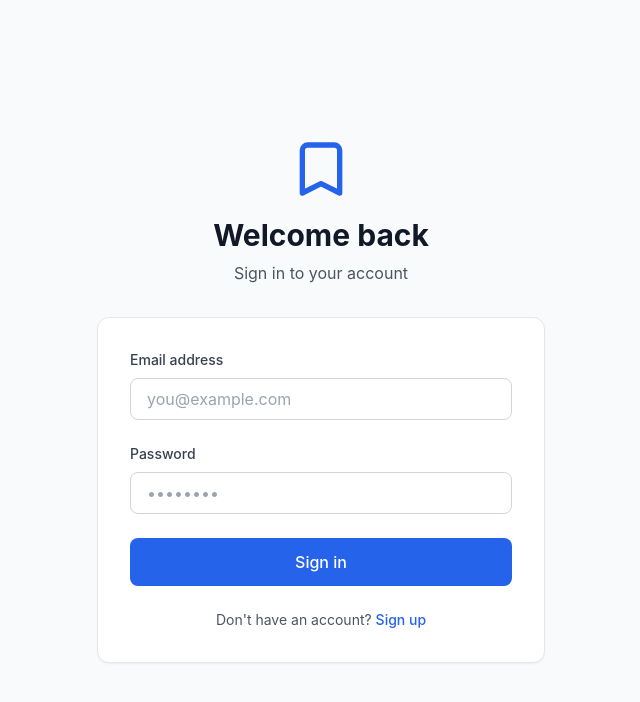
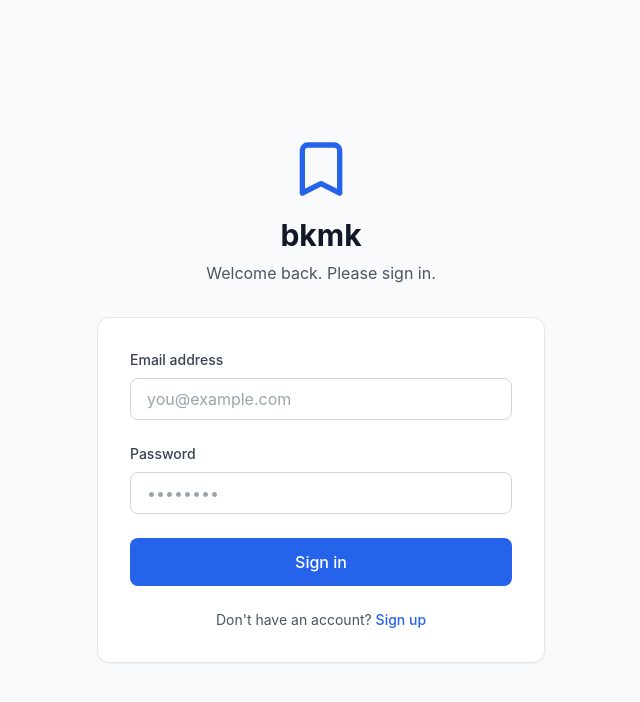
Before and after one commit to russianryebread/bkmk, a Nuxt app: page /login in a window 1280 px wide. Shown: the top 702 px of the page, without its empty margins (319-959 px from the left). Built offline with nearby package versions, Linux system fonts and the light colour scheme; no server answers.

Commit message:
style fixes

```diff
--- a/assets/css/main.css
+++ b/assets/css/main.css
@@ -56,6 +56,16 @@
 /* Reader mode typography */
 .reader-content {
   @apply text-lg leading-relaxed;
+  @apply max-w-full overflow-x-hidden;
+}
+
+/* Prevent horizontal scrolling in reader content */
+.reader-content img,
+.reader-content iframe,
+.reader-content video,
+.reader-content table,
+.reader-content pre {
+  @apply max-w-full;
 }
 
 .reader-content h1 {
--- a/nuxt.config.ts
+++ b/nuxt.config.ts
@@ -15,7 +15,7 @@ export default defineNuxtConfig({
       title: 'bkmk',
       meta: [
         { charset: 'utf-8' },
-        { name: 'viewport', content: 'width=device-width, initial-scale=1' },
+        { name: 'viewport', content: 'width=device-width, initial-scale=1, maximum-scale=1, user-scalable=no' },
         { name: 'description', content: 'Personal bookmarking application with offline reading and sync' },
         { name: 'theme-color', content: '#6366f1' },
         { name: 'apple-mobile-web-app-capable', content: 'yes' },
--- a/pages/login.vue
+++ b/pages/login.vue
@@ -8,8 +8,8 @@
             <path stroke-linecap="round" stroke-linejoin="round" stroke-width="2" d="M5 5a2 2 0 012-2h10a2 2 0 012 2v16l-7-3.5L5 21V5z" />
           </svg>
         </div>
-        <h1 class="text-3xl font-bold text-gray-900 dark:text-white">Welcome back</h1>
-        <p class="text-gray-600 dark:text-gray-400 mt-2">Sign in to your account</p>
+        <h1 class="text-3xl font-bold text-gray-900 dark:text-white">bkmk</h1>
+        <p class="text-gray-600 dark:text-gray-400 mt-2">Welcome back. Please sign in.</p>
       </div>
 
       <!-- Login Form -->
--- a/pages/secrets.vue
+++ b/pages/secrets.vue
@@ -2,14 +2,13 @@
   <div>
     <!-- Header -->
     <div class="flex justify-between items-center mb-6">
-      <h1 class="text-2xl font-bold text-gray-900 dark:text-white">Secret Notes</h1>
+      <h1 class="text-2xl font-bold text-gray-900 dark:text-white">Secrets</h1>
       <div class="flex gap-2">
         <ViewToggle />
         <button @click="showCreateModal = true" class="btn-primary">
           <svg class="w-5 h-5 mr-1" fill="none" stroke="currentColor" viewBox="0 0 24 24">
             <path stroke-linecap="round" stroke-linejoin="round" stroke-width="2" d="M12 4v16m8-8H4" />
           </svg>
-          New Secret
         </button>
       </div>
     </div>
```
